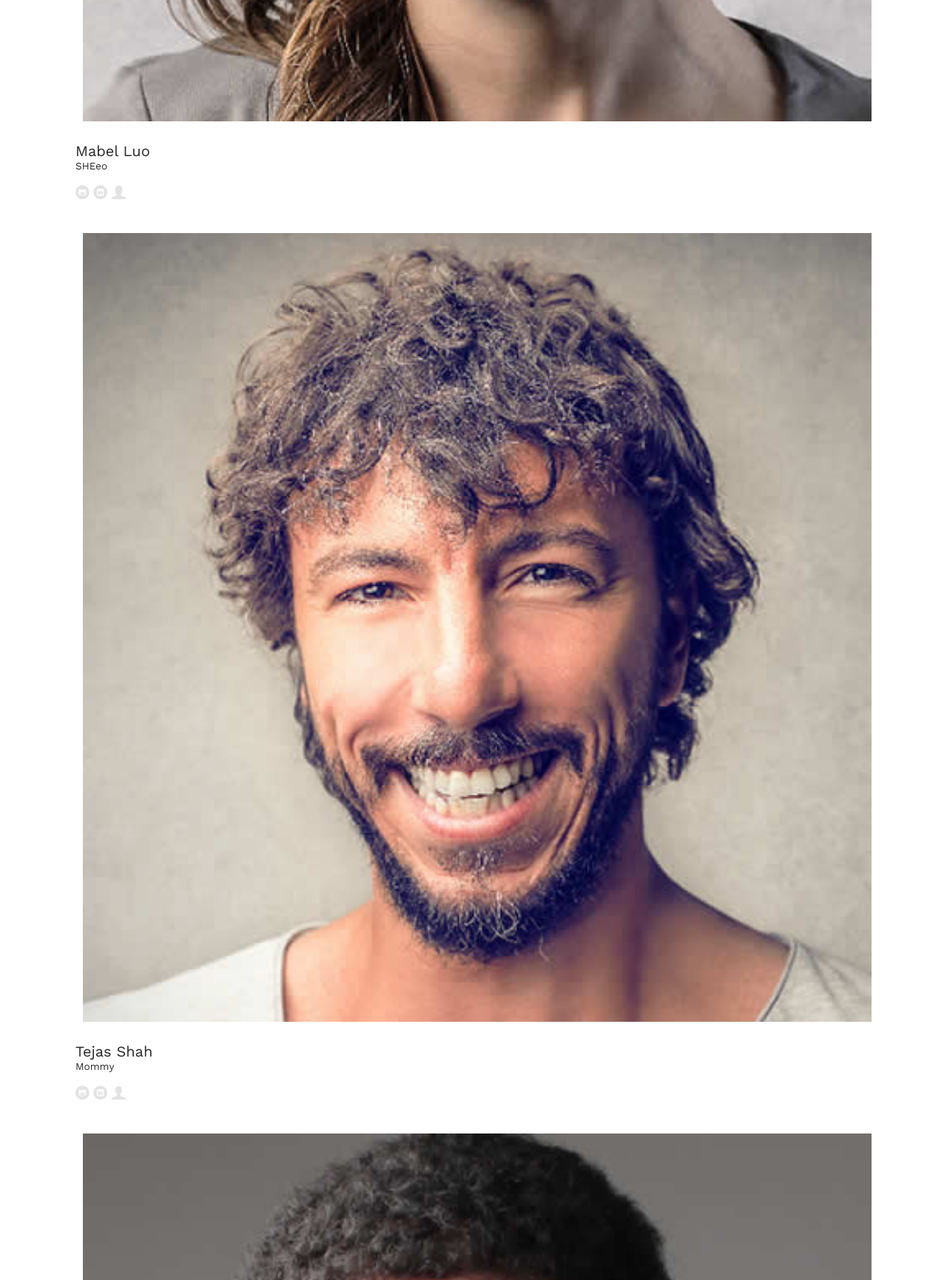
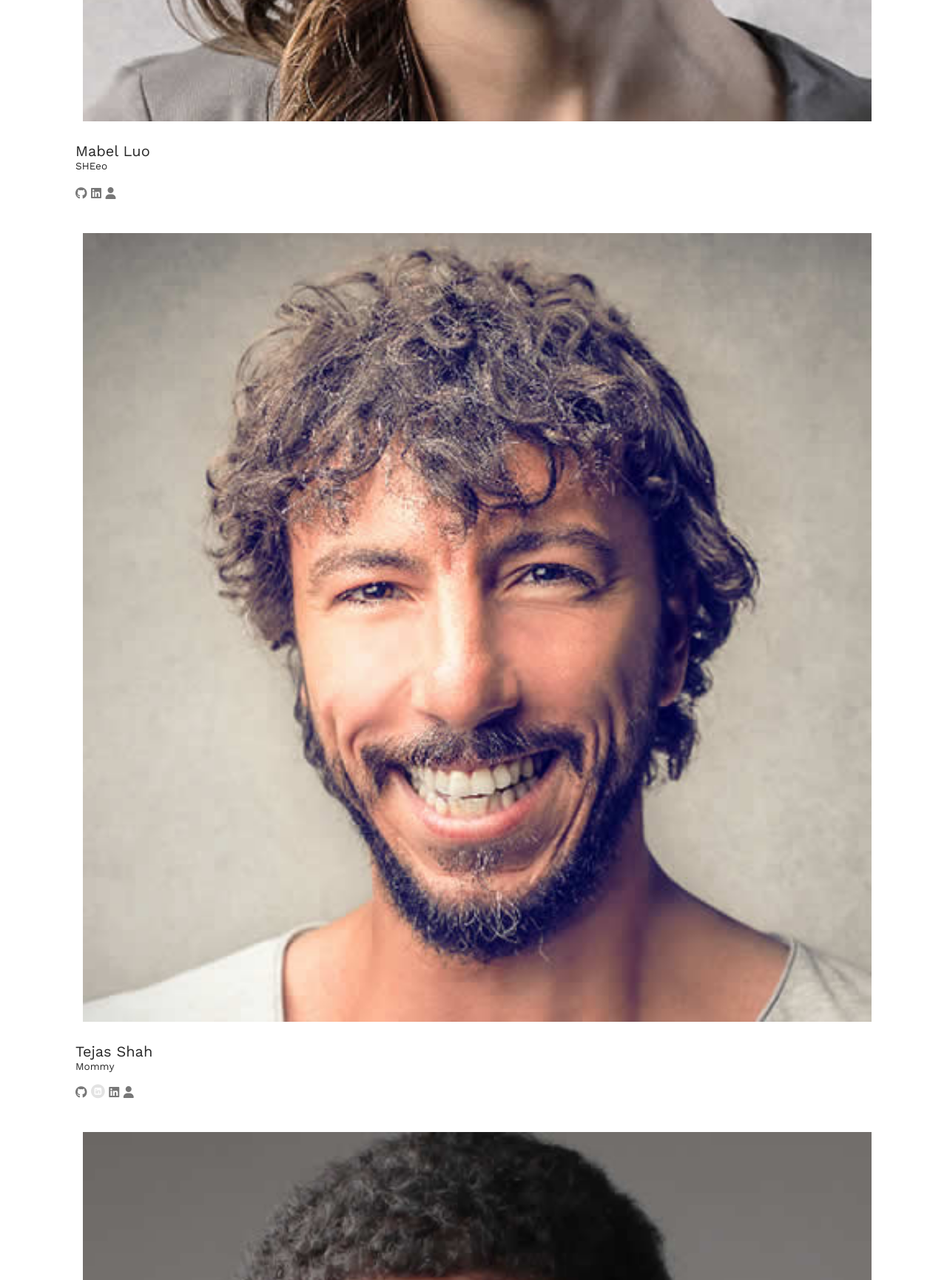
Before and after one commit to tabithawong/BuyPOC, a Flask app: page /about in a window 1280 px wide. Shown: the part 1528-3258 px from the top of the page at 74% size. Run offline with Flask 2, Linux system fonts and the light colour scheme; some libraries are stand-ins or nearby versions.

Commit message:
Update about.html

```diff
--- a/templates/about.html
+++ b/templates/about.html
@@ -22,10 +22,10 @@
                     <img class="full-img border-image border-primary" src="../static/img/team-02.jpg" alt="" title="Team" />
                     <h3 class="text-s-size-16 text-size-20 text-line-height-1 text-dark margin-top-20 margin-bottom-0">Mabel Luo</h3>
                     <p class="text-size-14 text-dark margin-bottom-10">SHEeo</p>
-                    <a target="_blank" href="https://github.com/mabelluo"><i class="icon-git_circle text-size-20"></i></a>
-                      <a target="_blank" href="https://www.linkedin.com/in/mabel-luo/"><i class="icon-linked_in_circle text-size-20"></i></a>
+                    <a target="_blank" href="https://github.com/mabelluo"><i class="fab fa-github"></i></a>
+                      <a target="_blank" href="https://www.linkedin.com/in/mabel-luo/"><i class="fab fa-linkedin"></i></a>
                       <a target="_blank" href="https://devpost.com/mabelluo"><i class="icon-devpost_circle text-size-20"></i></a>
-                      <a target="_blank" href="https://mabelluo.me"><i class="icon-user_female text-size-20"></i></a>
+                      <a target="_blank" href="https://mabelluo.me"><i class="fas fa-user"></i></a>
                   </div>
                 </div>
 
@@ -34,10 +34,10 @@
                     <img class="full-img border-image border-primary" src="../static/img/team-03.jpg" alt="" title="Team" />
                     <h3 class="text-s-size-16 text-size-20 text-line-height-1 text-dark margin-top-20 margin-bottom-0">Tejas Shah</h3>
                     <p class="text-size-14 text-dark margin-bottom-10">Mommy</p>
-                    <a target="_blank" href="https://github.com/contejas"><i class="icon-git_circle text-size-20"></i></a>
+                    <a target="_blank" href="https://github.com/contejas"><i class="fab fa-github"></i></a>
                       <a target="_blank" href="https://www.linkedin.com/in/tejas-shah-a7a73818b/"><i class="icon-linked_in_circle text-size-20"></i></a>
-                      <a target="_blank" href="https://devpost.com/contejas"><i class="icon-devpost_circle text-size-20"></i></a>
-                      <a target="_blank" href="https://contejas.github.io/"><i class="icon-user_male text-size-20"></i></a>
+                      <a target="_blank" href="https://devpost.com/contejas"><i class="fab fa-linkedin"></i></a>
+                      <a target="_blank" href="https://contejas.github.io/"><i class="fas fa-user"></i></a>
                   </div>
                 </div>
                 <div class="item">
@@ -45,10 +45,10 @@
                     <img class="full-img border-image border-primary" src="../static/img/team-04.jpg" alt="" title="Team" />
                     <h3 class="text-s-size-16 text-size-20 text-line-height-1 text-dark margin-top-20 margin-bottom-0">Tabitha Wong</h3>
                     <p class="text-size-14 text-dark margin-bottom-10">Hungry</p>
-                    <a target="_blank" href="https://github.com/tabithawong"><i class="icon-git_circle text-size-20"></i></a>
-                     <a target="_blank" href="https://www.linkedin.com/in/tabitha-wong/"><i class="icon-linked_in_circle text-size-20"></i></a>
+                    <a target="_blank" href="https://github.com/tabithawong"><i class="fab fa-github"></i></a>
+                     <a target="_blank" href="https://www.linkedin.com/in/tabitha-wong/"><i class="fab fa-linkedin"></i></a>
                       <a target="_blank" href="https://devpost.com/tabithawong"><i class="icon-devpost_circle text-size-20"></i></a>
-                      <a target="_blank" href="https://tabithawong.me/"><i class="icon-user_female text-size-20"></i></a>
+                      <a target="_blank" href="https://tabithawong.me/"><i class="fas fa-user"></i></a>
                   </div>
                 </div>
 
```
